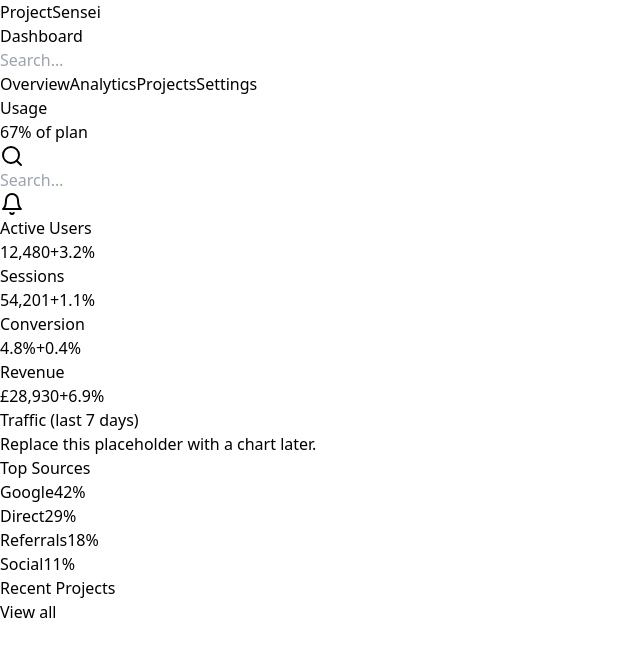
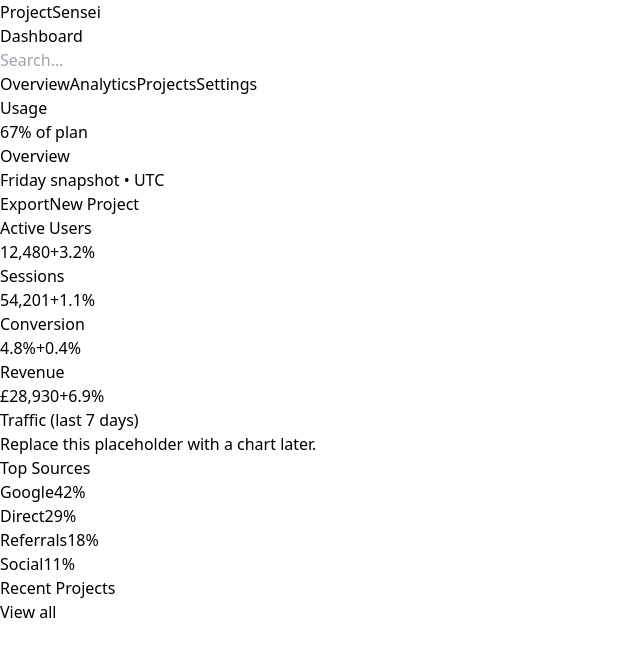
Before and after one commit to sageofninetale/projectsensei-frontend, a Next.js app: page / in a window 1280 px wide. Shown: the top 656 px of the page, without its empty margins (0-640 px from the left). Built offline with nearby package versions, Linux system fonts and the light colour scheme.

Commit message:
Refactor Topbar layout and add action buttons
Updated the Topbar component layout and added new buttons.

```diff
--- a/components/Topbar.tsx
+++ b/components/Topbar.tsx
@@ -1,20 +1,21 @@
-"use client";
-import { Search, Bell } from "lucide-react";
-
 export default function Topbar() {
   return (
-    <header className="h-16 flex items-center justify-between border-b border-neutral-800 px-4 md:px-6 bg-neutral-950/60 backdrop-blur">
-      <div className="flex items-center gap-2">
-        <Search className="h-4 w-4 text-neutral-400" />
-        <input
-          placeholder="Search…"
-          className="bg-transparent outline-none text-sm text-neutral-200 placeholder:text-neutral-500"
-        />
+    <div className="mx-auto w-full max-w-7xl px-4 sm:px-6 lg:px-8 py-3">
+      <div className="flex items-center justify-between gap-4">
+        <div>
+          <h1 className="text-lg font-semibold text-white">Overview</h1>
+          <p className="text-xs text-neutral-400">Friday snapshot • UTC</p>
+        </div>
+
+        <div className="flex items-center gap-2">
+          <button className="rounded-lg border border-white/10 px-3 py-1.5 text-sm text-neutral-300 hover:bg-white/5">
+            Export
+          </button>
+          <button className="rounded-lg bg-white/10 px-3 py-1.5 text-sm text-white hover:bg-white/15">
+            New Project
+          </button>
+        </div>
       </div>
-      <div className="flex items-center gap-4">
-        <Bell className="h-5 w-5 text-neutral-400 hover:text-white cursor-pointer" />
-        <div className="h-8 w-8 rounded-full bg-gradient-to-tr from-neutral-700 to-neutral-500" />
-      </div>
-    </header>
+    </div>
   );
 }
```
